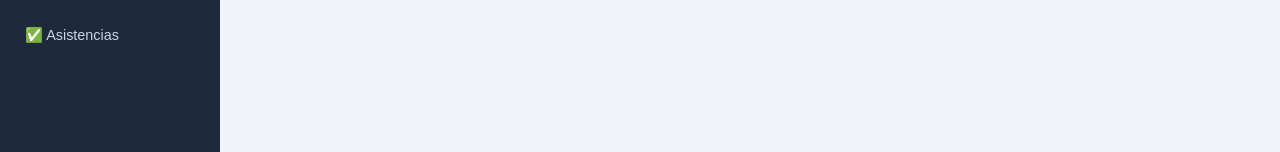
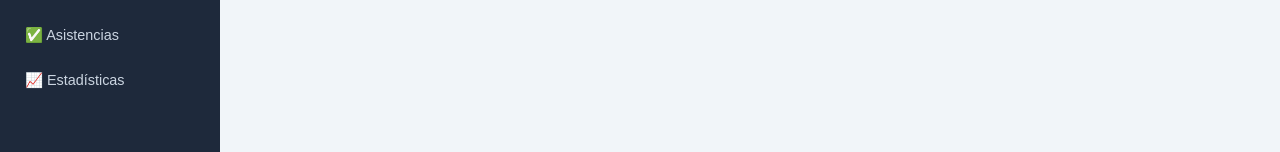
Before and after one commit to Guanxxo/sga-frontend, a React (Vite) app: page / in a window 1280 px wide. Shown: the part 426-578 px from the top of the page. Built offline with nearby package versions, Linux system fonts and the light colour scheme; no server answers.

Commit message:
feat: agregar pagina de Estadisticas detallada

```diff
--- a/src/App.jsx
+++ b/src/App.jsx
@@ -9,6 +9,7 @@ import Materias from './pages/Materias';
 import Matriculas from './pages/Matriculas';
 import Calificaciones from './pages/Calificaciones';
 import Asistencias from './pages/Asistencias';
+import Estadisticas from './pages/Estadisticas';
 
 function App() {
   const [pagina, setPagina] = useState('dashboard');
@@ -24,6 +25,7 @@ function App() {
       case 'matriculas': return <Matriculas />;
       case 'calificaciones': return <Calificaciones />;
       case 'asistencias': return <Asistencias />;
+      case 'estadisticas': return <Estadisticas />;
       default: return <Dashboard />;
     }
   };
--- a/src/components/Navbar.jsx
+++ b/src/components/Navbar.jsx
@@ -9,6 +9,7 @@ function Navbar({ paginaActual, setPagina }) {
     { id: 'matriculas', label: '📋 Matrículas' },
     { id: 'calificaciones', label: '📝 Calificaciones' },
     { id: 'asistencias', label: '✅ Asistencias' },
+    { id: 'estadisticas', label: '📈 Estadísticas' },
   ];
 
   return (
--- /dev/null
+++ b/src/pages/Estadisticas.jsx
@@ -0,0 +1,66 @@
+import { useState, useEffect } from 'react';
+import { getEstadisticas } from '../services/api';
+
+function Estadisticas() {
+  const [stats, setStats] = useState(null);
+  const [error, setError] = useState('');
+
+  useEffect(() => {
+    getEstadisticas()
+      .then(res => setStats(res.data))
+      .catch(() => setError('Error al cargar estadísticas'));
+  }, []);
+
+  return (
+    <div style={styles.container}>
+      <h2>📈 Estadísticas del Sistema</h2>
+      {error && <p style={styles.error}>{error}</p>}
+      {stats && (
+        <>
+          <div style={styles.seccion}>
+            <h3>Resumen General</h3>
+            <div style={styles.grid}>
+              <Dato label="Total Usuarios" valor={stats.total_usuarios} />
+              <Dato label="Total Estudiantes" valor={stats.total_estudiantes} />
+              <Dato label="Total Docentes" valor={stats.total_docentes} />
+              <Dato label="Total Materias" valor={stats.total_materias} />
+              <Dato label="Total Matrículas" valor={stats.total_matriculas} />
+              <Dato label="Total Calificaciones" valor={stats.total_calificaciones} />
+              <Dato label="Total Asistencias" valor={stats.total_asistencias} />
+            </div>
+          </div>
+
+          <div style={styles.seccion}>
+            <h3>Matrículas por Estado</h3>
+            <div style={styles.grid}>
+              {Object.entries(stats.matriculas_por_estado).map(([estado, total]) => (
+                <Dato key={estado} label={estado.toUpperCase()} valor={total} />
+              ))}
+            </div>
+          </div>
+        </>
+      )}
+    </div>
+  );
+}
+
+function Dato({ label, valor }) {
+  return (
+    <div style={styles.dato}>
+      <p style={styles.datoLabel}>{label}</p>
+      <p style={styles.datoValor}>{valor}</p>
+    </div>
+  );
+}
+
+const styles = {
+  container: { padding: '20px' },
+  error: { color: 'red', backgroundColor: '#fee2e2', padding: '10px', borderRadius: '8px' },
+  seccion: { marginBottom: '30px' },
+  grid: { display: 'grid', gridTemplateColumns: 'repeat(auto-fill, minmax(150px, 1fr))', gap: '15px', marginTop: '15px' },
+  dato: { backgroundColor: 'white', padding: '20px', borderRadius: '10px', boxShadow: '0 2px 8px rgba(0,0,0,0.1)', textAlign: 'center' },
+  datoLabel: { margin: 0, color: '#64748b', fontSize: '0.8rem' },
+  datoValor: { margin: '8px 0 0', fontSize: '2rem', fontWeight: 'bold', color: '#4f46e5' },
+};
+
+export default Estadisticas;
```
